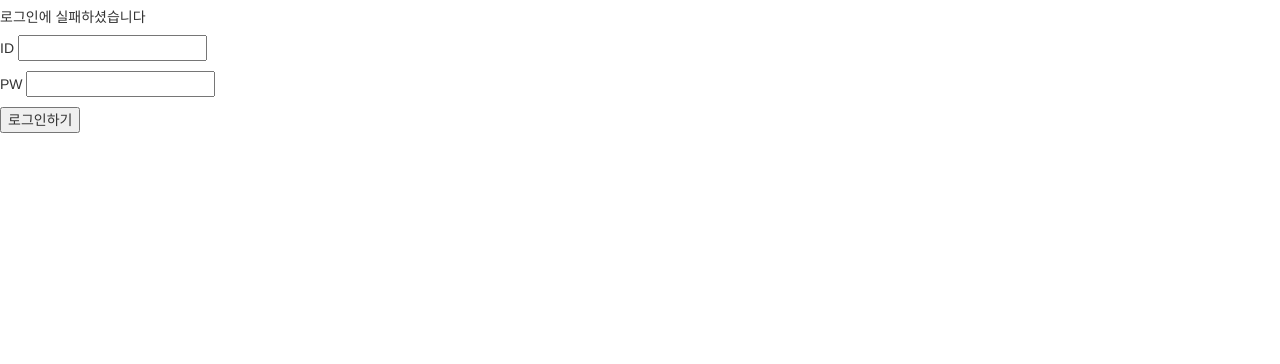
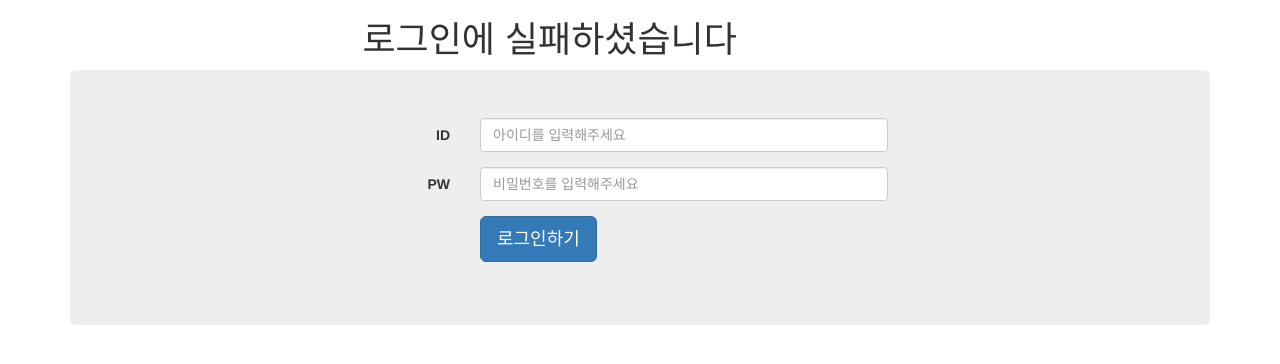
Before and after one commit to nomega/nome, a PHP site: page /fail.php in a window 1280 px wide. Shown: the top 364 px of the page. Run offline with PHP 8.4, Linux system fonts and the light colour scheme; some libraries are stand-ins or nearby versions.

Commit message:
fail에 부트스트랩 넣는 작업 중

```diff
--- a/fail.php
+++ b/fail.php
@@ -16,20 +16,46 @@
 			<!-- Bootstrap -->
 			<meta name="viewport" content="width=device-width, initial-scale=1">
 			<link href="css/bootstrap.min.css" rel="stylesheet">
+			<!-- //Bootstrap -->
+	</head>
+	<body>
+		<div class="container">
+			<div class="row">
+				<div class="col-md-6 col-md-offset-3">
+					<h1>로그인에 실패하셨습니다</h1>
+				</div>
+			</div>
+	 			<div class="jumbotron">
+					<div class="row">
+						<div class="col-md-6 col-md-offset-3">
+							<form class="form-horizontal" action="/php/login.php" method="POST">
+							  <div class="form-group">
+							    <label for="inputEmail3" class="col-sm-2 control-label">ID</label>
+							    <div class="col-sm-10">
+							      <input type="email" class="form-control" id="inputEmail3" name="user_id" placeholder="아이디를 입력해주세요">
+							    </div>
+							  </div>
+							  <div class="form-group">
+							    <label for="inputPassword3" class="col-sm-2 control-label">PW</label>
+							    <div class="col-sm-10">
+							      <input type="password" class="form-control" id="inputPassword3" name="user_pw" placeholder="비밀번호를 입력해주세요">
+							    </div>
+							  </div>
+							  <div class="form-group">
+							    <div class="col-sm-offset-2 col-sm-10">
+							      <button type="submit" class="btn btn-primary btn-lg">로그인하기</button>
+							    </div>
+							  </div>
+							</form>
+						</div>
+					</div>
+				</div>
+			  </div>
+
+
+		<!-- Bootstrap -->
 		<script src="https://ajax.googleapis.com/ajax/libs/jquery/1.11.3/jquery.min.js"></script>
 		<script src="js/bootstrap.min.js"></script>
 		<!-- //Bootstrap -->
-  </head>
-  <body>
-    <nav>
-        <h5>로그인에 실패하셨습니다</h5>
-      </nav>
-      <div class="wrapper">
-          <form action="/php/login.php" method="POST">
-            <p>ID <input type="text" name="user_id"></p>
-            <p>PW <input type="text" name="user_pw"></p>
-            <input value ="로그인하기"type="submit">
-          </form>
-      </div>
 	</body>
 </html>
```
Lines whose indentation alone changed are shown as unchanged.
